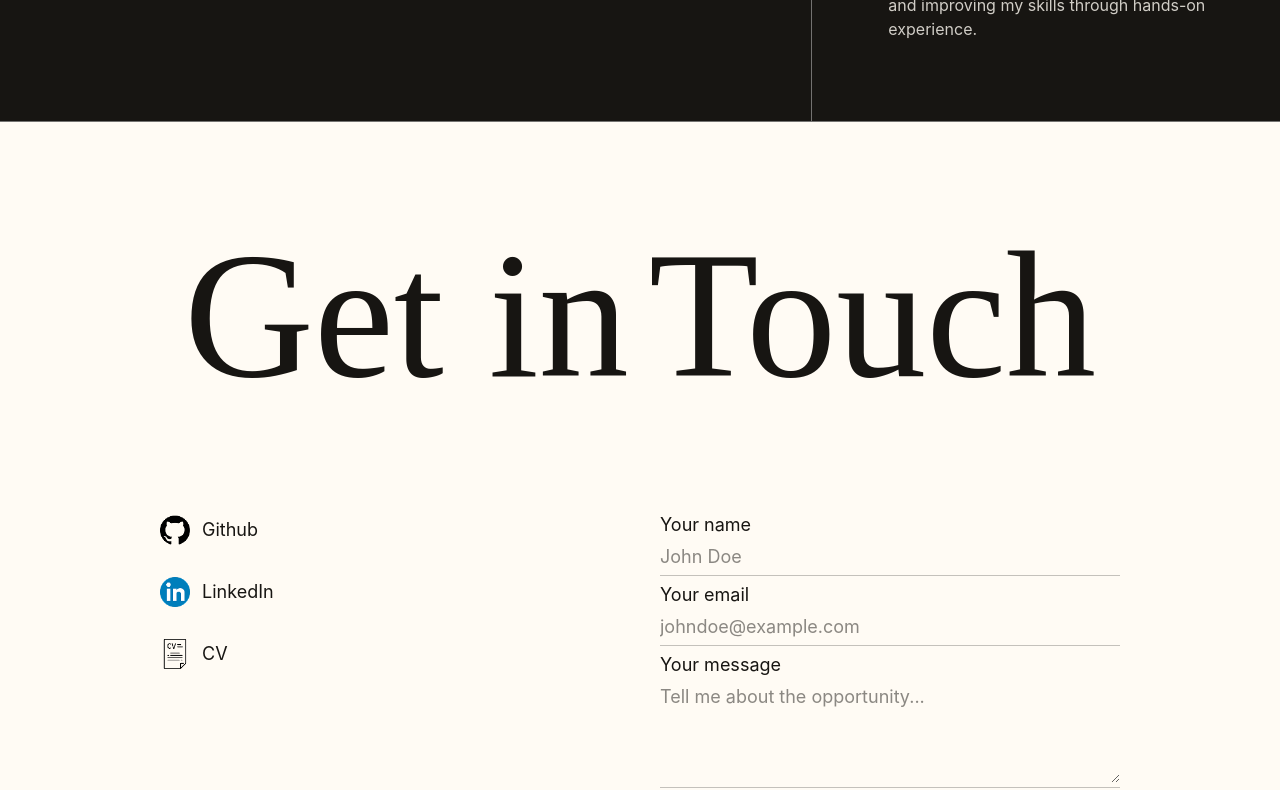
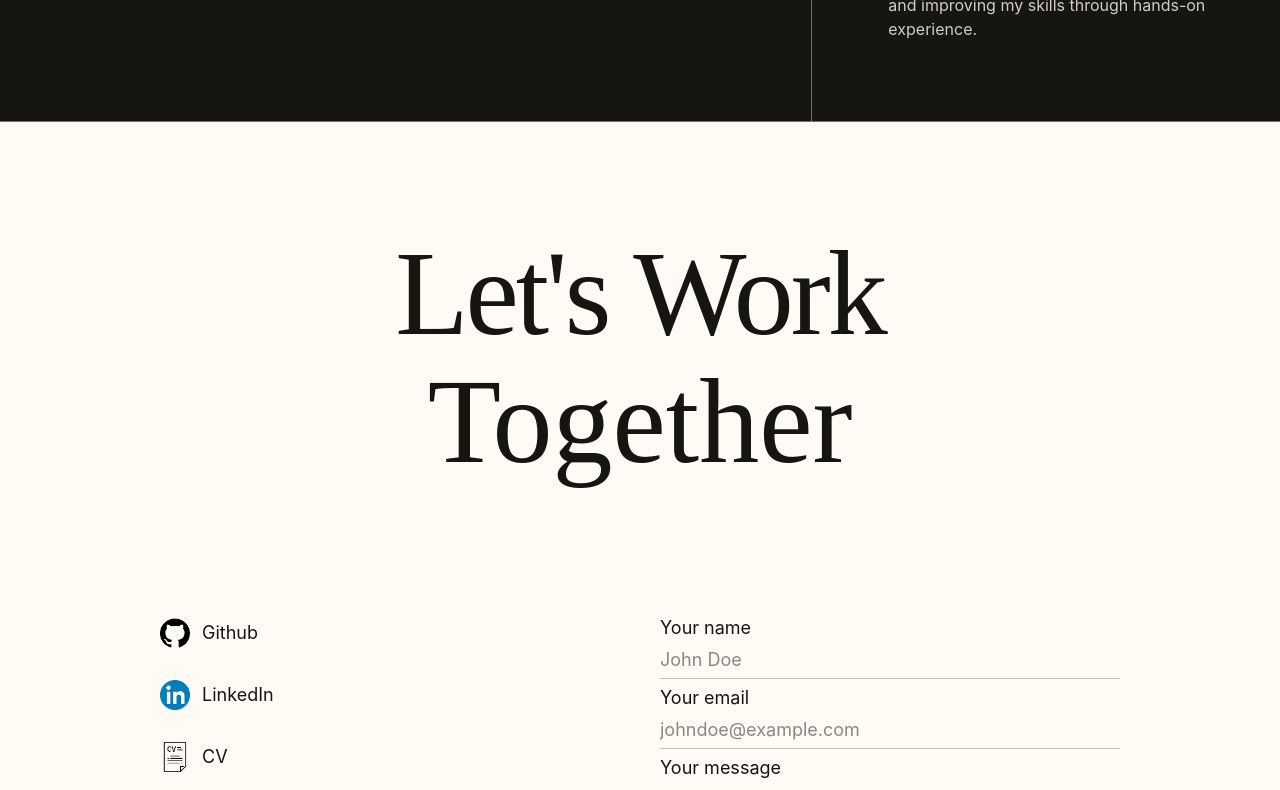
Before and after one commit to Luan2118/portfolio-v2, a React (Vite) app: page / in a window 1280 px wide. Shown: the part 2180-2970 px from the top of the page. Built offline with nearby package versions, Linux system fonts and the light colour scheme.

Commit message:
style: chance contact me section title and adjust layout padding

```diff
--- a/src/pages/Homepage/sections/Contact/Contact.tsx
+++ b/src/pages/Homepage/sections/Contact/Contact.tsx
@@ -54,24 +54,24 @@ function Contact() {
 
   return (
     <>
-      <div id="contact" className="min-h-dvh bg-[#FFFBF4] flex flex-col px-5  pt-13 gap-10 justify-between xl:px-40 2xl:px-65 text-[#171512]">
+      <div id="contact" className="min-h-dvh bg-[#FFFBF4] flex flex-col px-5  pt-13 gap-20 justify-between lg:px-20 xl:px-40  text-[#171512]">
 
-        <div className="overflow-hidden my-auto font-[Judson] flex justify-center gap-5  flex-wrap leading-[0.8] py-15 xs:px-10 xsm:px-15 sm:px-0 sm:flex-nowrap">
+        <div className="overflow-hidden my-auto font-[Judson] flex flex-col items-center justify-center gap-2 lg:gap-5  flex-wrap leading-[0.8] py-15 xs:px-8 xsm:px-15 sm:px-0 sm:flex-nowrap">
           <motion.span
             initial={{ opacity: 0, y: '100%' }}
             whileInView={{ opacity: 1, y: 0 }}
             transition={{ duration: 1, ease: "easeOut" }}
-            className="text-[clamp(100px,18vw,180px)] text-left w-full sm:text-center sm:w-fit"
-          >Get in
+            className="text-[clamp(70px,15vw,120px)] text-left w-full sm:text-center sm:w-fit no-wrap tracking-tight leading-[1]"
+          >Let's Work
           </motion.span>
 
           <motion.span
             initial={{ opacity: 0, y: '100%' }}
             whileInView={{ opacity: 1, y: 0 }}
             transition={{ duration: 1, ease: "easeOut" }}
-            className="text-[clamp(100px,18vw,180px)] text-right w-full sm:text-center sm:w-fit"
+            className="text-[clamp(70px,15vw,120px)] text-right w-full sm:text-center sm:w-fit"
           >
-            Touch
+            Together
           </motion.span>
         </div>
 
```
